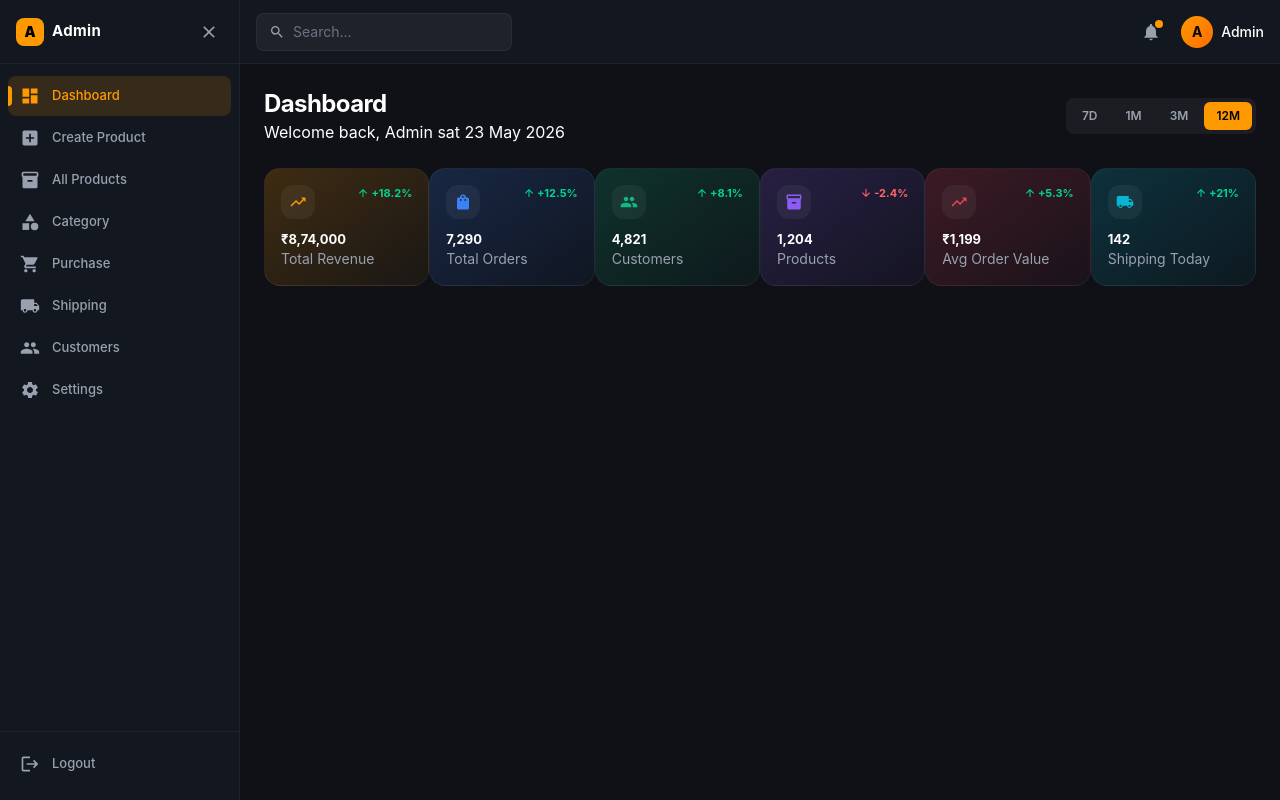
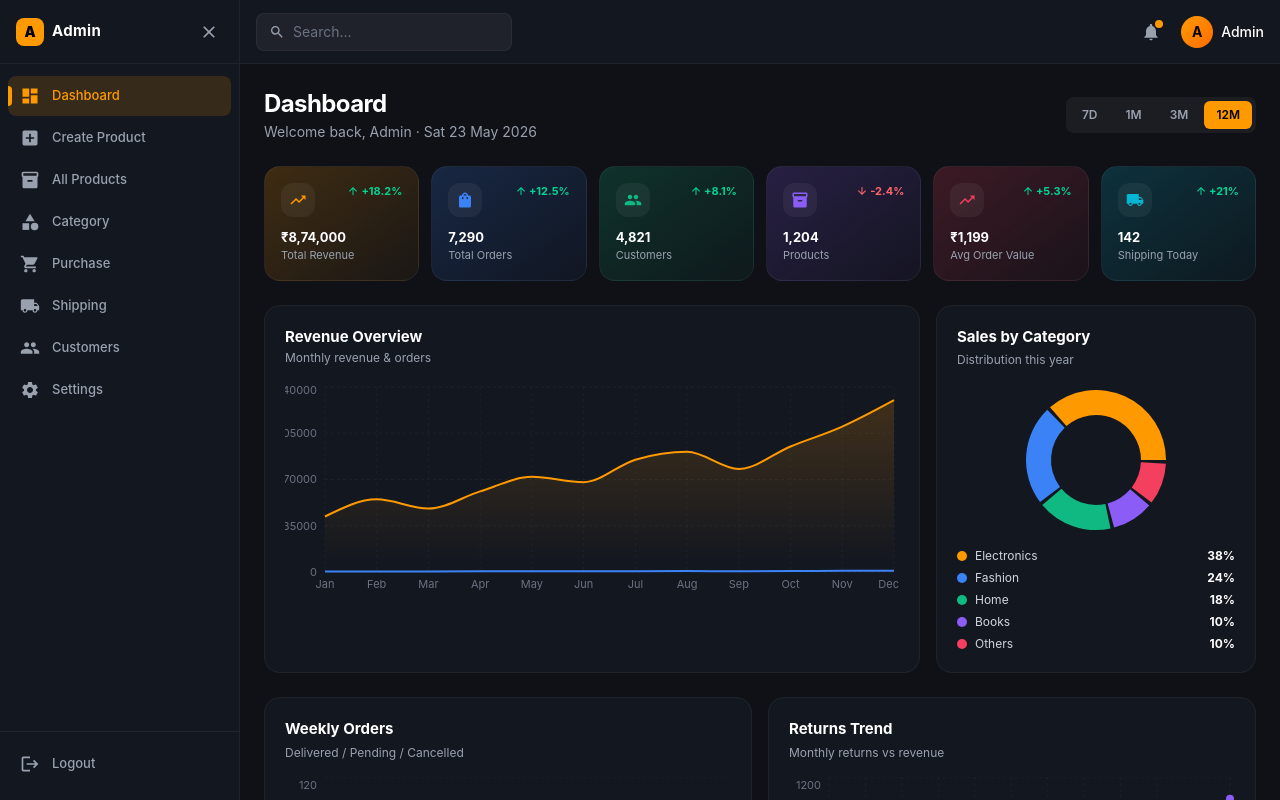
Before and after one commit to Mohit44790/AmazonCloneE-commerce, a React app in the folder frontend/: page /admin in a window 1280 px wide. Built offline with nearby package versions, Linux system fonts and the light colour scheme; the HTML template or start-up script is replaced by a standard one.

Commit message:
dashboard graph cart

```diff
--- a/frontend/src/pages/admin/AdminDashboard.jsx
+++ b/frontend/src/pages/admin/AdminDashboard.jsx
@@ -86,46 +86,183 @@ const AdminDashboard = () => {
     const [range ,setRange] = useState("12M")
 
   return (
-    <div className='space-y-6 text-white'>
-      {/* page Header  */}
-      <div className='flex items-center justify-between'>
+     <div className="space-y-6 text-white">
+
+      {/* ── Page Header ── */}
+      <div className="flex items-center justify-between">
         <div>
-            <h1 className='text-2xl font-bold text-white tracking-tight'>Dashboard</h1>
-            <p>Welcome back, Admin sat 23 May 2026</p>
+          <h1 className="text-2xl font-bold text-white tracking-tight">Dashboard</h1>
+          <p className="text-gray-400 text-sm mt-0.5">Welcome back, Admin · Sat 23 May 2026</p>
         </div>
-        <div className='flex gap-1 bg-white/5 rounded-lg p-1'>
-               {["7D","1M","3M","12M"].map(r =>(
-                <button key={r}
-                onClick={()=> setRange(r)} className={`px-3 py-1.5 rounded-md text-xs font-semibold transition-all ${range ===r ? "bg-[#FF9900] text-black" :"text-gray-400 hover:text-white"}`}>
+        <div className="flex gap-1 bg-white/5 rounded-lg p-1">
+          {["7D","1M","3M","12M"].map(r => (
+            <button
+              key={r}
+              onClick={() => setRange(r)}
+              className={`px-3 py-1.5 rounded-md text-xs font-semibold transition-all ${range === r ? "bg-[#FF9900] text-black" : "text-gray-400 hover:text-white"}`}
+            >
               {r}
-
             </button>
           ))}
         </div>
       </div>
+
       {/* ── Stat Cards ── */}
-         <div className='grid grid-cols-2 sm:grid-cols-3 xl:grid-cols-6 hap-3'>
-            {STAT_CARDS.map(({label,value,change,up,icon:Icon,color,accent}) =>(
+      <div className="grid grid-cols-2 sm:grid-cols-3 xl:grid-cols-6 gap-3">
+        {STAT_CARDS.map(({ label, value, change, up, icon: Icon, color, accent }) => (
           <div key={label} className={`bg-gradient-to-br ${color} border border-white/5 rounded-2xl p-4 relative overflow-hidden`}>
-                    <div className='flex items-start justify-between mb-3'>
-                        <div style={{color:accent}} className='p-2 rounded-xl bg-white/5'>
-                        <Icon size={18}/>
+            <div className="flex items-start justify-between mb-3">
+              <div style={{ color: accent }} className="p-2 rounded-xl bg-white/5">
+                <Icon size={18} />
               </div>
               <span className={`text-[11px] font-bold flex items-center gap-0.5 ${up ? "text-emerald-400" : "text-red-400"}`}>
                 {up ? <MdArrowUpward size={12} /> : <MdArrowDownward size={12} />}{change}
               </span>
-
             </div>
-                    <p className='text-[13px] font-bold text-white leading-tight'>{value}</p>
-                    <p className='text-sm text-gray-400 mt-0.5'>{label}</p>
-
+            <p className="text-[13px] font-bold text-white leading-tight">{value}</p>
+            <p className="text-[11px] text-gray-400 mt-0.5">{label}</p>
           </div>
         ))}
-
       </div>
 
       {/* ── Revenue + Pie Row ── */}
+      <div className="grid grid-cols-1 lg:grid-cols-3 gap-4">
 
+        {/* Area Chart — Revenue */}
+        <div className="lg:col-span-2 bg-[#131720] border border-white/5 rounded-2xl p-5">
+          <div className="flex items-center justify-between mb-4">
+            <div>
+              <h2 className="text-[15px] font-bold">Revenue Overview</h2>
+              <p className="text-gray-400 text-xs mt-0.5">Monthly revenue & orders</p>
+            </div>
+          </div>
+          <ResponsiveContainer width="100%" height={220}>
+            <AreaChart data={revenueData} margin={{ top: 5, right: 5, left: -20, bottom: 0 }}>
+              <defs>
+                <linearGradient id="revGrad" x1="0" y1="0" x2="0" y2="1">
+                  <stop offset="5%"  stopColor="#FF9900" stopOpacity={0.3} />
+                  <stop offset="95%" stopColor="#FF9900" stopOpacity={0} />
+                </linearGradient>
+                <linearGradient id="ordGrad" x1="0" y1="0" x2="0" y2="1">
+                  <stop offset="5%"  stopColor="#3B82F6" stopOpacity={0.3} />
+                  <stop offset="95%" stopColor="#3B82F6" stopOpacity={0} />
+                </linearGradient>
+              </defs>
+              <CartesianGrid strokeDasharray="3 3" stroke="rgba(255,255,255,0.04)" />
+              <XAxis dataKey="month" tick={{ fill: "#6b7280", fontSize: 11 }} axisLine={false} tickLine={false} />
+              <YAxis tick={{ fill: "#6b7280", fontSize: 11 }} axisLine={false} tickLine={false} />
+              <Tooltip content={<CustomTooltip />} />
+              <Area type="monotone" dataKey="revenue" name="Revenue" stroke="#FF9900" strokeWidth={2} fill="url(#revGrad)" dot={false} />
+              <Area type="monotone" dataKey="orders"  name="Orders"  stroke="#3B82F6" strokeWidth={2} fill="url(#ordGrad)"  dot={false} />
+            </AreaChart>
+          </ResponsiveContainer>
+        </div>
+
+        {/* Pie Chart — Category */}
+        <div className="bg-[#131720] border border-white/5 rounded-2xl p-5">
+          <h2 className="text-[15px] font-bold mb-1">Sales by Category</h2>
+          <p className="text-gray-400 text-xs mb-3">Distribution this year</p>
+          <ResponsiveContainer width="100%" height={160}>
+            <PieChart>
+              <Pie data={categoryData} cx="50%" cy="50%" innerRadius={45} outerRadius={70} paddingAngle={3} dataKey="value">
+                {categoryData.map((entry, i) => (
+                  <Cell key={i} fill={entry.color} stroke="transparent" />
+                ))}
+              </Pie>
+              <Tooltip formatter={(v) => `${v}%`} contentStyle={{ background: "#1e2535", border: "1px solid rgba(255,255,255,0.1)", borderRadius: 8, fontSize: 12 }} />
+            </PieChart>
+          </ResponsiveContainer>
+          <div className="space-y-1.5 mt-2">
+            {categoryData.map(({ name, value, color }) => (
+              <div key={name} className="flex items-center justify-between text-xs">
+                <div className="flex items-center gap-2">
+                  <span className="w-2.5 h-2.5 rounded-full shrink-0" style={{ background: color }} />
+                  <span className="text-gray-300">{name}</span>
+                </div>
+                <span className="font-bold text-white">{value}%</span>
+              </div>
+            ))}
+          </div>
+        </div>
+      </div>
+
+      {/* ── Bar Chart + Line Chart Row ── */}
+      <div className="grid grid-cols-1 lg:grid-cols-2 gap-4">
+
+        {/* Bar Chart — Weekly Orders */}
+        <div className="bg-[#131720] border border-white/5 rounded-2xl p-5">
+          <h2 className="text-[15px] font-bold mb-1">Weekly Orders</h2>
+          <p className="text-gray-400 text-xs mb-4">Delivered / Pending / Cancelled</p>
+          <ResponsiveContainer width="100%" height={200}>
+            <BarChart data={weeklyOrders} barSize={10} margin={{ left: -20, right: 5 }}>
+              <CartesianGrid strokeDasharray="3 3" stroke="rgba(255,255,255,0.04)" vertical={false} />
+              <XAxis dataKey="day" tick={{ fill: "#6b7280", fontSize: 11 }} axisLine={false} tickLine={false} />
+              <YAxis tick={{ fill: "#6b7280", fontSize: 11 }} axisLine={false} tickLine={false} />
+              <Tooltip content={<CustomTooltip />} />
+              <Legend wrapperStyle={{ fontSize: 11, color: "#9ca3af", paddingTop: 8 }} />
+              <Bar dataKey="delivered" name="Delivered" fill="#10B981" radius={[4,4,0,0]} />
+              <Bar dataKey="pending"   name="Pending"   fill="#FF9900" radius={[4,4,0,0]} />
+              <Bar dataKey="cancelled" name="Cancelled" fill="#F43F5E" radius={[4,4,0,0]} />
+            </BarChart>
+          </ResponsiveContainer>
+        </div>
+
+        {/* Line Chart — Returns vs Revenue */}
+        <div className="bg-[#131720] border border-white/5 rounded-2xl p-5">
+          <h2 className="text-[15px] font-bold mb-1">Returns Trend</h2>
+          <p className="text-gray-400 text-xs mb-4">Monthly returns vs revenue</p>
+          <ResponsiveContainer width="100%" height={200}>
+            <LineChart data={revenueData} margin={{ left: -20, right: 5 }}>
+              <CartesianGrid strokeDasharray="3 3" stroke="rgba(255,255,255,0.04)" />
+              <XAxis dataKey="month" tick={{ fill: "#6b7280", fontSize: 11 }} axisLine={false} tickLine={false} />
+              <YAxis tick={{ fill: "#6b7280", fontSize: 11 }} axisLine={false} tickLine={false} />
+              <Tooltip content={<CustomTooltip />} />
+              <Legend wrapperStyle={{ fontSize: 11, color: "#9ca3af", paddingTop: 8 }} />
+              <Line type="monotone" dataKey="returns" name="Returns" stroke="#F43F5E" strokeWidth={2} dot={{ r: 3, fill: "#F43F5E" }} activeDot={{ r: 5 }} />
+              <Line type="monotone" dataKey="orders"  name="Orders"  stroke="#8B5CF6" strokeWidth={2} dot={{ r: 3, fill: "#8B5CF6" }} activeDot={{ r: 5 }} />
+            </LineChart>
+          </ResponsiveContainer>
+        </div>
+      </div>
+
+      {/* ── Recent Orders Table ── */}
+      <div className="bg-[#131720] border border-white/5 rounded-2xl p-5">
+        <div className="flex items-center justify-between mb-4">
+          <div>
+            <h2 className="text-[15px] font-bold">Recent Orders</h2>
+            <p className="text-gray-400 text-xs mt-0.5">Latest 5 transactions</p>
+          </div>
+          <button className="text-[#FF9900] text-xs hover:underline font-medium">View All →</button>
+        </div>
+
+        <div className="overflow-x-auto">
+          <table className="w-full text-sm min-w-[540px]">
+            <thead>
+              <tr className="border-b border-white/5">
+                {["Order ID","Customer","Product","Amount","Status","Date"].map(h => (
+                  <th key={h} className="text-left text-[11px] font-semibold text-gray-500 uppercase tracking-wide pb-3 pr-4">{h}</th>
+                ))}
+              </tr>
+            </thead>
+            <tbody className="divide-y divide-white/[0.04]">
+              {recentOrders.map(o => (
+                <tr key={o.id} className="hover:bg-white/[0.02] transition-colors">
+                  <td className="py-3 pr-4 text-[#FF9900] font-mono text-xs font-semibold">{o.id}</td>
+                  <td className="py-3 pr-4 text-gray-200 text-xs">{o.customer}</td>
+                  <td className="py-3 pr-4 text-gray-400 text-xs">{o.product}</td>
+                  <td className="py-3 pr-4 text-white font-semibold text-xs">{o.amount}</td>
+                  <td className="py-3 pr-4">
+                    <span className={`px-2 py-0.5 rounded-full text-[11px] font-semibold ${STATUS_STYLE[o.status]}`}>
+                      {o.status}
+                    </span>
+                  </td>
+                  <td className="py-3 text-gray-500 text-xs">{o.date}</td>
+                </tr>
+              ))}
+            </tbody>
+          </table>
+        </div>
+      </div>
 
     </div>
   )
```
Lines whose indentation alone changed are shown as unchanged.
